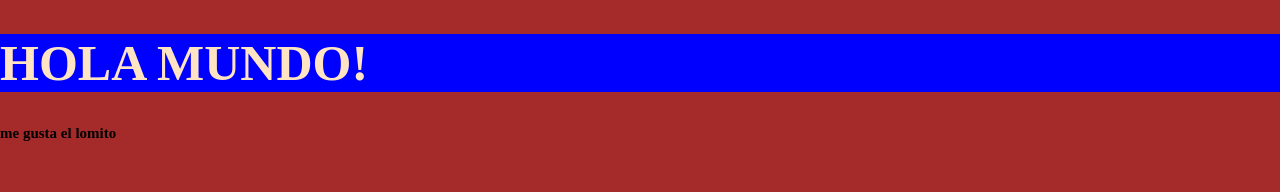
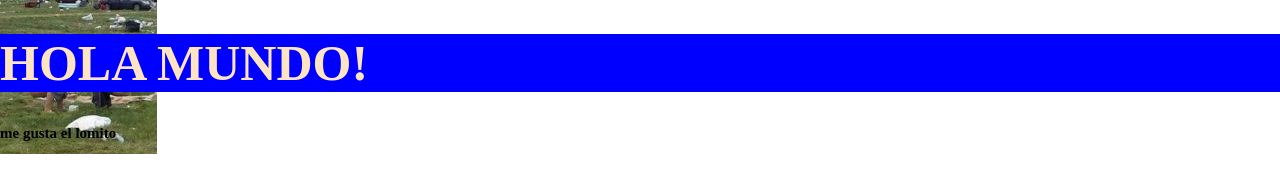
Before and after one commit to bykevin11/DESDE-CERO.GITHUB, a plain HTML site: page index.html in a window 1280 px wide. Drawn offline with Linux system fonts and the light colour scheme.

Commit message:
cambio con imagen

```diff
--- a/css/estilos.css
+++ b/css/estilos.css
@@ -6,8 +6,9 @@ body
 {
     margin: 0;
     padding: 0;
-    background-color: brown;
-
+    background-image: url(../css/img/jajaja.jpg);
+    background-repeat: no-repeat;
+    background-size: contain;
 }
 
 h1{
```
Also changed, not shown: css/img/jajaja.jpg (added).
